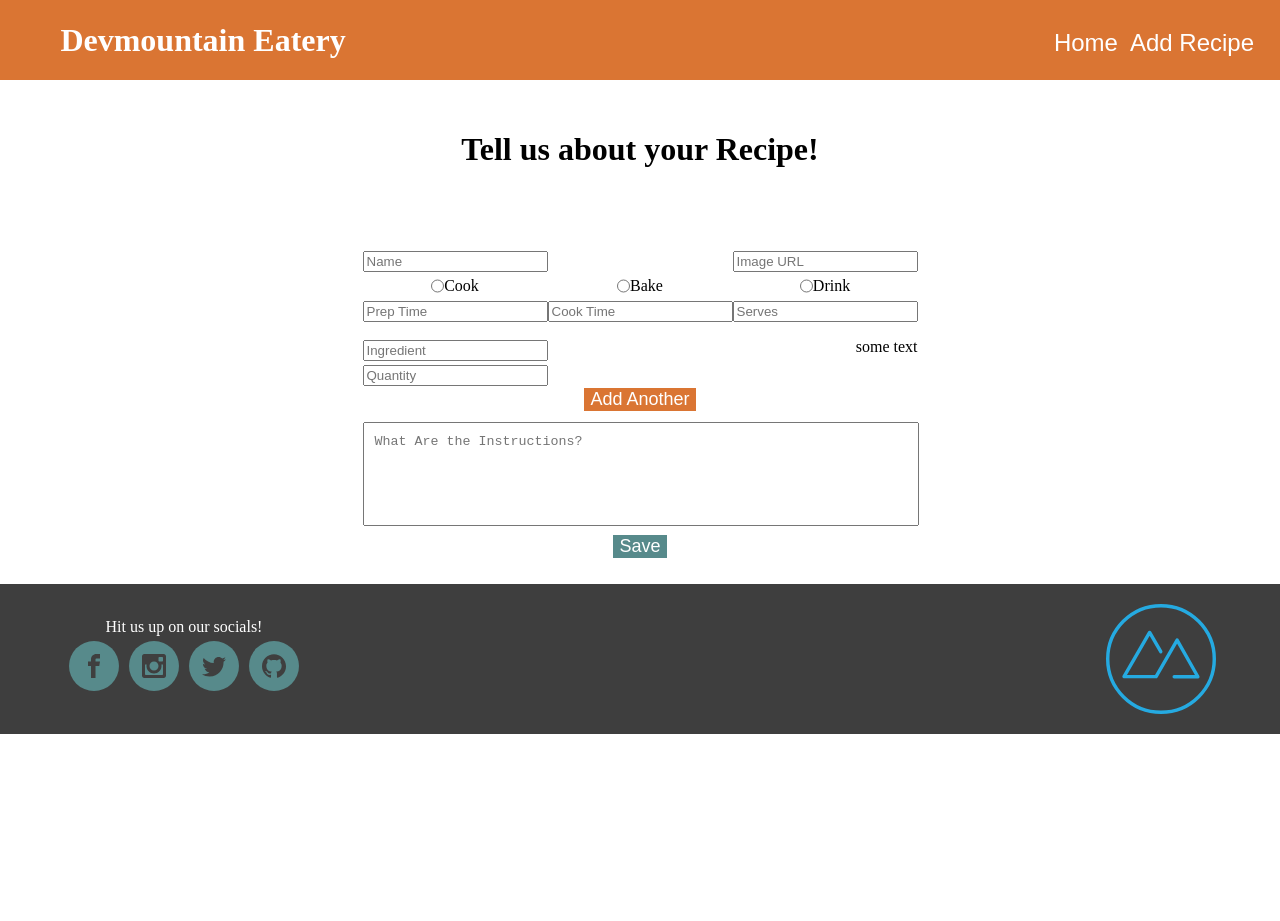
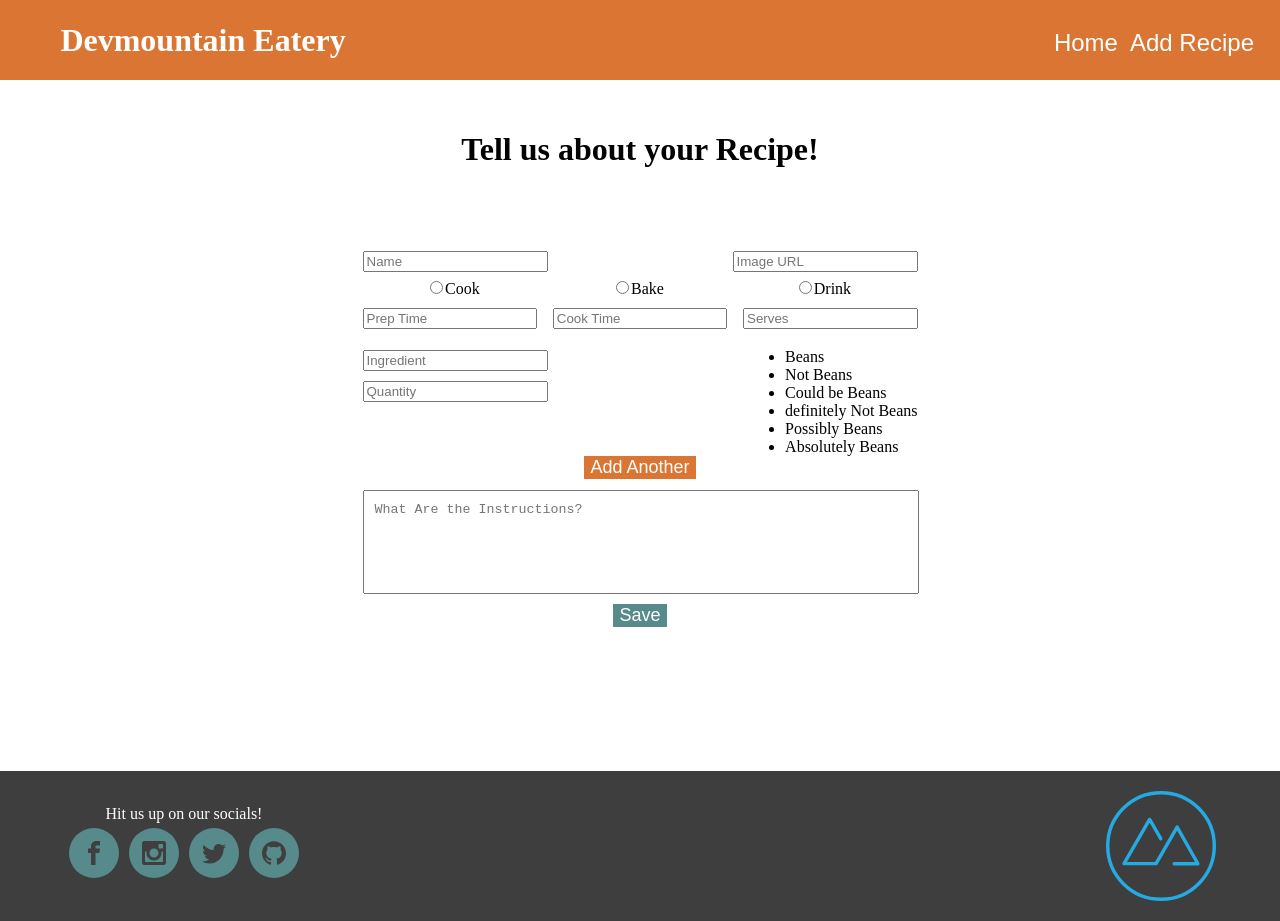
Before and after one commit to Keldon-lopez/specs_unit_3, a React (Create React App) app: page /newRecipe in a window 1280 px wide. Before the commit the page ends 800 px from the top, so only its background shows below. Built offline with nearby package versions, Linux system fonts and the light colour scheme.

Commit message:
Formik installed and basics setup, CSS done

```diff
--- a/package.json
+++ b/package.json
@@ -7,7 +7,7 @@
     "@testing-library/react": "^13.3.0",
     "@testing-library/user-event": "^13.5.0",
     "axios": "^0.27.2",
-    "formik": "^2.2.9",
+    "formik": "^2.4.2",
     "react": "^18.2.0",
     "react-dom": "^18.2.0",
     "react-icons": "^4.9.0",
--- a/src/components/newRecipeComponents/NewRecipeScreen.css
+++ b/src/components/newRecipeComponents/NewRecipeScreen.css
@@ -1,5 +1,8 @@
+#newRecipeScreen{
+    min-height: 80vh;
+}
 input{
-    margin: 1% 0 1% 0;
+    margin: 1% 0 1vh 0;
 }
 .multiInputContainer{
     display: flex;
@@ -13,11 +16,17 @@ input{
     width: 100%;
     justify-content: space-around;
 }
+.timeAndServings{
+    width: 30%;
+}
 .radioContainer{
     display: flex;
     justify-content: center;
     flex-direction: row;
     width: 100%;
+}
+label{
+    margin-left: 1%;
 }
 #formContainer{
     display: flex;
@@ -50,7 +59,6 @@ input{
 #ingredientInputContainer{
     display: flex;
     flex-direction: column;
-    justify-content: space-around;
     /* background-color: green; */
 }
 #addIngredientButton{
--- a/src/components/newRecipeComponents/NewRecipeScreen.jsx
+++ b/src/components/newRecipeComponents/NewRecipeScreen.jsx
@@ -1,34 +1,86 @@
 import React from "react";
+import { useFormik } from "formik";
 import "./NewRecipeScreen.css";
 
 const NewRecipeScreen = () => {
+  const formik = useFormik({
+    initialValues: {
+      name: "",
+      imageUrl: "",
+      cookType: "",
+      prepTime: "",
+      cookTime: "",
+      serves: "",
+      ingredients: [""],
+      instructions: "",
+    },
+    onSubmit: values => {
+
+      console.log('Form Values', values)
+    }
+  });
+
+
   return (
-    <section>
+    <section id="newRecipeScreen">
       <h2>Tell us about your Recipe!</h2>
       <div id="formContainer">
-        <form id="addRecipeForm">
+        <form id="addRecipeForm" onSubmit={formik.handleSubmit}>
           <div className="multiInputContainer">
-            <input placeholder="Name"></input>
-            <input placeholder="Image URL"></input>
+            <input
+              name="name"
+              type="text"
+              placeholder="Name"
+              onChange={formik.handleChange}
+              value={formik.values.name}
+            />
+            <input
+              name="imageUrl"
+              type="text"
+              placeholder="Image URL"
+              onChange={formik.handleChange}
+              value={formik.values.imageUrl}
+            />
           </div>
           <div className="multiRadioContainer">
             <div className="radioContainer">
               <input name="cookTypeCook" type="radio" />
-              <label htmlFor="CookTypeCook">Cook</label>
+              <label htmlFor="CookTypeCook"> Cook</label>
             </div>
             <div className="radioContainer">
               <input name="cookTypeBake" type="radio" />
-              <label htmlFor="cookTypeBake">Bake</label>
+              <label htmlFor="cookTypeBake"> Bake</label>
             </div>
             <div className="radioContainer">
               <input name="cookTypeDrink" type="radio" />
-              <label htmlFor="cookTypeDrink">Drink</label>
+              <label htmlFor="cookTypeDrink"> Drink</label>
             </div>
           </div>
           <div className="multiInputContainer">
-            <input placeholder="Prep Time" type="text" />
-            <input placeholder="Cook Time" type="text" />
-            <input placeholder="Serves" type="text" />
+            <input
+              name="prepTime"
+              className="timeAndServings"
+              placeholder="Prep Time"
+              type="text"
+              onChange={formik.handleChange}
+              value={formik.values.prepTime}
+            />
+            <input
+              name="cookTime"
+              className="timeAndServings"
+              placeholder="Cook Time"
+              type="text"
+              onChange={formik.handleChange}
+              value={formik.values.cookTime}
+            />
+            <input
+              name="serves"
+              className="timeAndServings"
+              placeholder="Serves"
+              type="text"
+              onChange={formik.handleChange}
+              value={formik.values.serves}
+            />
           </div>
           <div id="ingredientSubmitContainer">
             <div id="ingredientContainer">
@@ -36,14 +88,30 @@ const NewRecipeScreen = () => {
                 <input placeholder="Ingredient" type="text" />
                 <input placeholder="Quantity" type="text" />
               </div>
-              <div>some text</div>
+              <div>
+                <ul>
+                  <li>Beans</li>
+                  <li>Not Beans</li>
+                  <li>Could be Beans</li>
+                  <li>definitely Not Beans</li>
+                  <li>Possibly Beans</li>
+                  <li>Absolutely Beans</li>
+                </ul>
+              </div>
             </div>
             <button id="addIngredientButton">Add Another</button>
           </div>
           <div id="instructionsInputContainer">
-            <textarea  id="instructionsInput" placeholder="What Are the Instructions?" type="text" />
+            <textarea
+              name="instructions"
+              id="instructionsInput"
+              placeholder="What Are the Instructions?"
+              type="text"
+              onChange={formik.handleChange}
+              value={formik.values.instructions}
+            />
           </div>
-          <button id="submitRecipeButton">Save</button>
+          <button id="submitRecipeButton" type="submit">Save</button>
         </form>
       </div>
       {/* Here you will have a large form. Be prepared, part 4 will have you build this form in detail, and part 5 will have you style it. Do your best! */}
```
Also changed, not shown: 1 other file (tests, documents, lock files or other folders).
